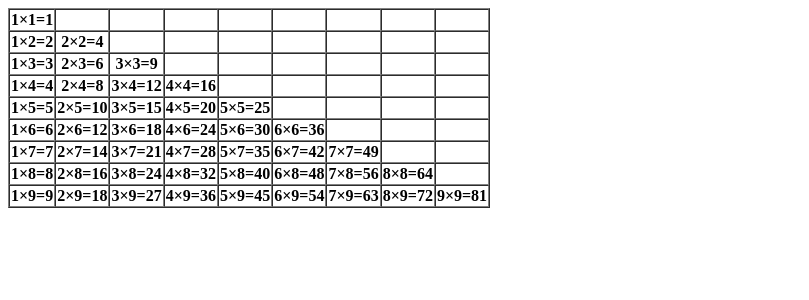
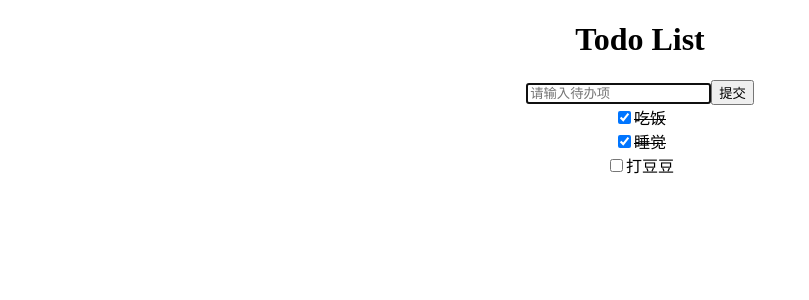
Before and after one commit to CanonNr/React-TodoList, a React (Create React App) app: page / in a window 1280 px wide. Shown: the top 300 px of the page, without its empty margins (0-809 px from the left). Built offline with nearby package versions, Linux system fonts and the light colour scheme.

Commit message:
恢复todoList

```diff
--- a/src/App/App.js
+++ b/src/App/App.js
@@ -41,14 +41,11 @@ class App extends React.Component {
   }
   render() {
     return (
-      <div>
-        <Nine/>
+      <div className="App">
+        <Header />
+        <Input parent={this} />
+        <TaskList list={this.state.taskList} parent={this}/>
       </div>
-      // <div className="App">
-      //   <Header />
-      //   <Input parent={this} />
-      //   <TaskList list={this.state.taskList} parent={this}/>
-      // </div>
     );
   }
 }
```
